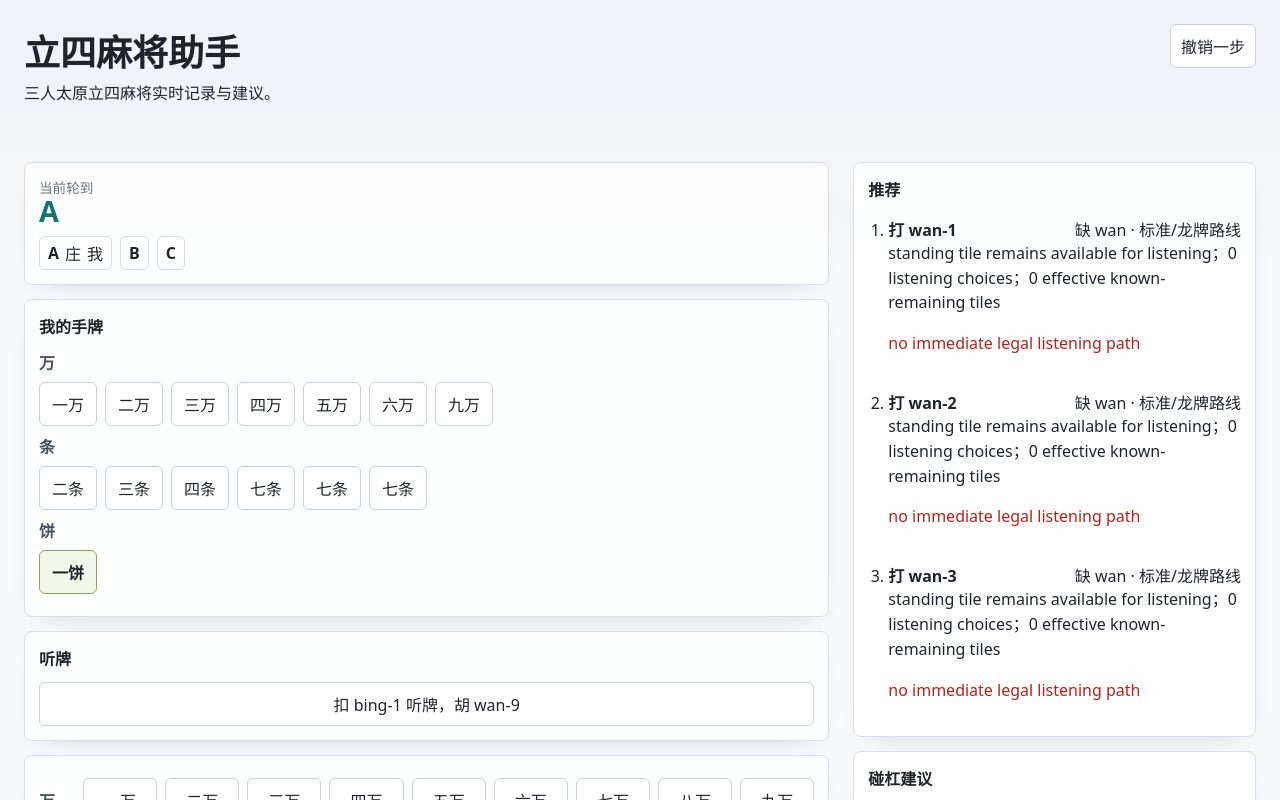
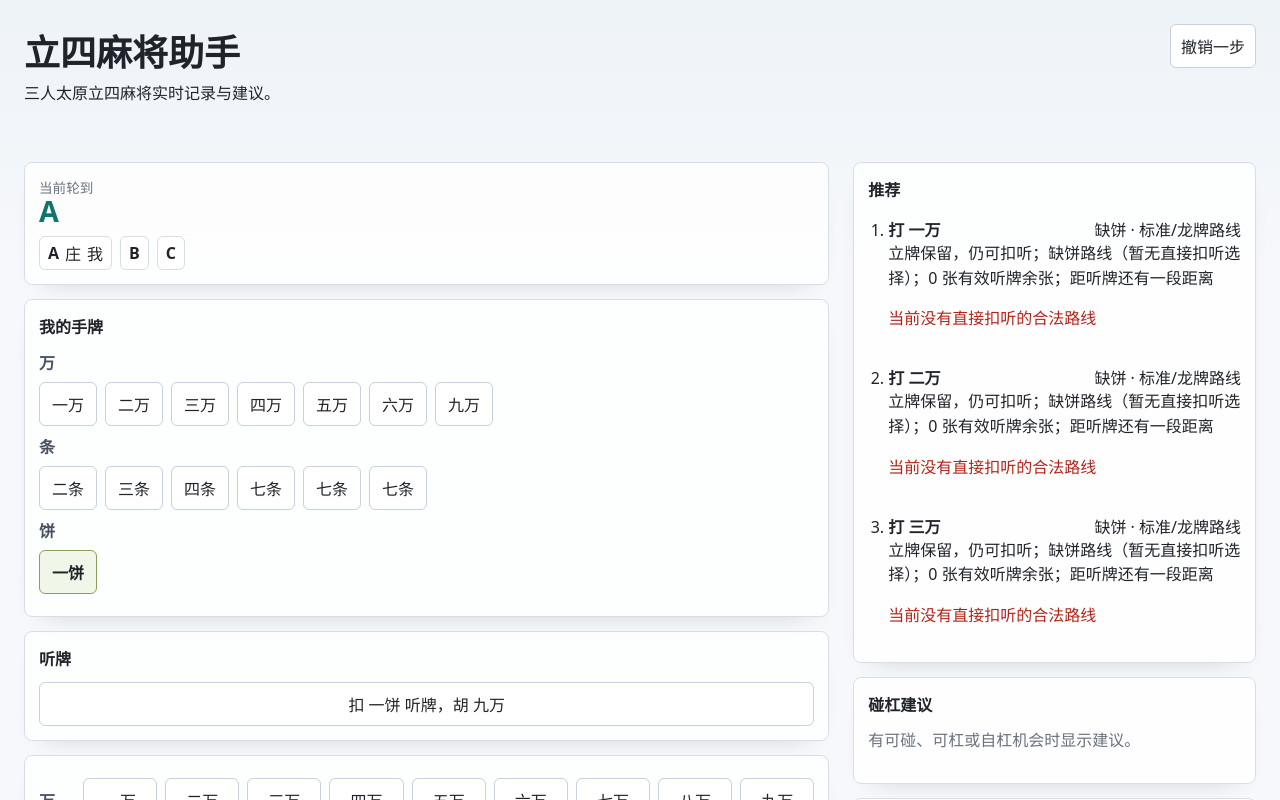
Before and after one commit to AllureCurtain/lisi-mahjong-assistant, a React (Vite) app: page / in a window 1280 px wide. Shown: the top 800 px of the page. Built offline with nearby package versions, Linux system fonts and the light colour scheme.

Commit message:
feat: score three missing-suit routes in chinese advice

```diff
--- a/src/domain/meld.ts
+++ b/src/domain/meld.ts
@@ -5,6 +5,13 @@ export const SEATS: Seat[] = ['A', 'B', 'C'];
 
 export type MeldType = 'pong' | 'exposed-kong' | 'concealed-kong' | 'added-kong';
 
+export const MELD_TYPE_CHINESE: Record<MeldType, string> = {
+  pong: '碰',
+  'exposed-kong': '明杠',
+  'concealed-kong': '暗杠',
+  'added-kong': '补杠',
+};
+
 export interface Meld {
   type: MeldType;
   tile: Tile;
--- a/src/domain/tile.ts
+++ b/src/domain/tile.ts
@@ -11,6 +11,32 @@ export type TileCounts = Partial<Record<TileKey, number>>;
 
 export const SUITS: Suit[] = ['wan', 'tiao', 'bing'];
 export const RANKS: Rank[] = [1, 2, 3, 4, 5, 6, 7, 8, 9];
+
+export const SUIT_CHINESE: Record<Suit, string> = {
+  wan: '万',
+  tiao: '条',
+  bing: '饼',
+};
+
+const RANK_CHINESE: Record<Rank, string> = {
+  1: '一',
+  2: '二',
+  3: '三',
+  4: '四',
+  5: '五',
+  6: '六',
+  7: '七',
+  8: '八',
+  9: '九',
+};
+
+export function tileChineseName(tile: Tile): string {
+  return `${RANK_CHINESE[tile.rank]}${SUIT_CHINESE[tile.suit]}`;
+}
+
+export function tileKeyChineseName(key: TileKey): string {
+  return tileChineseName(parseTileKey(key));
+}
 
 export const ALL_TILES: Tile[] = SUITS.flatMap((suit) =>
   RANKS.map((rank) => ({ suit, rank })),
--- a/src/recommendation/recommend.ts
+++ b/src/recommendation/recommend.ts
@@ -1,11 +1,13 @@
 import {
   SUITS,
+  SUIT_CHINESE,
   addCount,
   countTiles,
   keysFromTiles,
   parseTileKey,
   remainingCopies,
   tileCount,
+  tileChineseName,
   tileKey,
   type Meld,
   type Suit,
@@ -15,16 +17,22 @@ import {
 } from '../domain';
 import {
   canDeclareListeningByStandingDiscard,
-  hasExactlyTwoSuits,
+  isLegalLisiWin,
   normalDiscardCandidates,
+  type ListeningChoice,
 } from '../rules/lisiRules';
-import { isLegalLisiWin } from '../rules/lisiRules';
 import { isCompleteDragonHand, isCompleteStandardHand } from '../rules/handEvaluator';
 
 export interface DiscardRoute {
   missingSuit: Suit;
   shape: 'standard' | 'dragon' | 'standard-or-dragon';
+  listeningChoiceCount: number;
+  effectiveTileCount: number;
+  winningKeyCount: number;
+  feasible: boolean;
 }
+
+export type ListeningDistance = 0 | 1 | 2 | 3;
 
 export interface DiscardRecommendationInput {
   concealed: Tile[];
@@ -37,6 +45,7 @@ export interface DiscardRecommendationInput {
 export interface DiscardRecommendation {
   discardKey: TileKey;
   route: DiscardRoute;
+  distanceToListening: ListeningDistance;
   score: number;
   effectiveTileCount: number;
   warningLevel: 'normal' | 'caution';
@@ -101,43 +110,6 @@ function removeOneTile(tiles: Tile[], target: Tile): Tile[] {
   });
 }
 
-function routeForTiles(tiles: Tile[], melds: Meld[]): DiscardRoute {
-  const suits = new Set<Suit>([...tiles.map((tile) => tile.suit), ...melds.map((meld) => meld.tile.suit)]);
-  const missingSuit = SUITS.find((suit) => !suits.has(suit)) ?? SUITS[0];
-  return { missingSuit, shape: 'standard-or-dragon' };
-}
-
-function routeAfterListeningChoice(
-  tiles: Tile[],
-  standing: Tile[],
-  melds: Meld[],
-  listeningChoices: ReturnType<typeof canDeclareListeningByStandingDiscard>,
-): DiscardRoute {
-  const firstChoice = listeningChoices[0];
-  if (!firstChoice) {
-    return routeForTiles(tiles, melds);
-  }
-  const standingDiscard = standing.find((tile) => tileKey(tile) === firstChoice.discardKey);
-  const afterStandingDiscard = standingDiscard ? removeOneTile(tiles, standingDiscard) : tiles;
-  const baseRoute = routeForTiles(afterStandingDiscard, melds);
-  const counts = countTiles(afterStandingDiscard);
-  const hasStandard = firstChoice.winningKeys.some((key) =>
-    isCompleteStandardHand(addCount(counts, parseTileKey(key), 1), melds.length),
-  );
-  const hasDragon = firstChoice.winningKeys.some((key) =>
-    isCompleteDragonHand(addCount(counts, parseTileKey(key), 1), melds.length),
-  );
-  const shape =
-    hasStandard && hasDragon
-      ? 'standard-or-dragon'
-      : hasDragon
-        ? 'dragon'
-        : hasStandard
-          ? 'standard'
-          : baseRoute.shape;
-  return { ...baseRoute, shape };
-}
-
 function effectiveTileCount(winningKeys: Set<TileKey>, seenCounts: TileCounts): number {
   return Array.from(winningKeys).reduce(
     (sum, key) => sum + remainingCopies(parseTileKey(key), seenCounts),
@@ -147,6 +119,173 @@ function effectiveTileCount(winningKeys: Set<TileKey>, seenCounts: TileCounts):
 
 function uniqueTiles(tiles: Tile[]): Tile[] {
   return Array.from(new Set(keysFromTiles(tiles))).map((key) => parseTileKey(key));
+}
+
+function suitsOf(tiles: Tile[], melds: Meld[]): Set<Suit> {
+  return new Set<Suit>([...tiles.map((tile) => tile.suit), ...melds.map((meld) => meld.tile.suit)]);
+}
+
+function routeShapeForChoice(
+  eventualCounts: TileCounts,
+  meldGroupCount: number,
+  winningKeys: TileKey[],
+): DiscardRoute['shape'] {
+  let hasStandard = false;
+  let hasDragon = false;
+  for (const key of winningKeys.slice(0, 12)) {
+    const withWin = addCount(eventualCounts, parseTileKey(key), 1);
+    if (isCompleteStandardHand(withWin, meldGroupCount)) {
+      hasStandard = true;
+    }
+    if (isCompleteDragonHand(withWin, meldGroupCount)) {
+      hasDragon = true;
+    }
+  }
+  if (hasStandard && hasDragon) {
+    return 'standard-or-dragon';
+  }
+  if (hasDragon) {
+    return 'dragon';
+  }
+  if (hasStandard) {
+    return 'standard';
+  }
+  return 'standard-or-dragon';
+}
+
+function infeasibleRoute(missingSuit: Suit): DiscardRoute {
+  return {
+    missingSuit,
+    shape: 'standard-or-dragon',
+    listeningChoiceCount: 0,
+    effectiveTileCount: 0,
+    winningKeyCount: 0,
+    feasible: false,
+  };
+}
+
+function evaluateRoutes(
+  remainingConcealed: Tile[],
+  standing: Tile[],
+  melds: Meld[],
+  listeningChoices: ListeningChoice[],
+  seenCounts: TileCounts,
+): DiscardRoute[] {
+  const meldGroupCount = melds.length;
+
+  // The eventual winning hand excludes the standing tile that will be
+  // discarded face-down when listening is declared.
+  const eventualHands: Tile[][] =
+    listeningChoices.length > 0
+      ? listeningChoices.map((choice) => removeOneTile(remainingConcealed, parseTileKey(choice.discardKey)))
+      : standing.length > 0
+        ? uniqueTiles(standing)
+            .map((standingTile) => removeOneTile(remainingConcealed, standingTile))
+            .filter((hand): hand is Tile[] => hand !== undefined)
+        : [remainingConcealed];
+  const fallbackHands = eventualHands.length > 0 ? eventualHands : [remainingConcealed];
+
+  return SUITS.map((missingSuit) => {
+    const allowedSuits = new Set<Suit>(SUITS.filter((suit) => suit !== missingSuit));
+
+    if (listeningChoices.length === 0) {
+      const feasible = fallbackHands.some((hand) => {
+        const used = suitsOf(hand, melds);
+        return Array.from(used).every((suit) => allowedSuits.has(suit));
+      });
+      if (!feasible) {
+        return infeasibleRoute(missingSuit);
+      }
+      return {
+        missingSuit,
+        shape: 'standard-or-dragon' as const,
+        listeningChoiceCount: 0,
+        effectiveTileCount: 0,
+        winningKeyCount: 0,
+        feasible: true,
+      };
+    }
+
+    const compatibleChoices = listeningChoices
+      .map((choice, index) => ({ choice, eventualHand: fallbackHands[index] }))
+      .filter(({ eventualHand }) => {
+        const used = suitsOf(eventualHand, melds);
+        return Array.from(used).every((suit) => allowedSuits.has(suit));
+      });
+
+    if (compatibleChoices.length === 0) {
+      return infeasibleRoute(missingSuit);
+    }
+
+    const winningKeys = Array.from(
+      new Set(
+        compatibleChoices
+          .flatMap(({ choice }) => choice.winningKeys)
+          .filter((key) => allowedSuits.has(parseTileKey(key).suit)),
+      ),
+    );
+    const effective = effectiveTileCount(new Set(winningKeys), seenCounts);
+    const shape = routeShapeForChoice(
+      countTiles(compatibleChoices[0].eventualHand),
+      meldGroupCount,
+      winningKeys,
+    );
+
+    return {
+      missingSuit,
+      shape,
+      listeningChoiceCount: compatibleChoices.length,
+      effectiveTileCount: effective,
+      winningKeyCount: winningKeys.length,
+      feasible: true,
+    } satisfies DiscardRoute;
+  });
+}
+
+function bestRoute(routes: DiscardRoute[]): DiscardRoute | undefined {
+  const feasible = routes.filter((route) => route.feasible);
+  if (feasible.length === 0) {
+    return undefined;
+  }
+  return [...feasible].sort(
+    (a, b) =>
+      b.listeningChoiceCount - a.listeningChoiceCount ||
+      b.effectiveTileCount - a.effectiveTileCount ||
+      SUITS.indexOf(a.missingSuit) - SUITS.indexOf(b.missingSuit),
+  )[0];
+}
+
+export function distanceToListening(
+  concealed: Tile[],
+  standing: Tile[],
+  melds: Meld[],
+): ListeningDistance {
+  if (standing.length === 0) {
+    return 3;
+  }
+  if (canDeclareListeningByStandingDiscard({ concealed, standing, melds }).length > 0) {
+    return 0;
+  }
+  for (const tile of uniqueTiles(concealed)) {
+    const after = removeOneTile(concealed, tile);
+    if (canDeclareListeningByStandingDiscard({ concealed: after, standing, melds }).length > 0) {
+      return 1;
+    }
+  }
+  return 2;
+}
+
+function distanceReason(distance: ListeningDistance): string {
+  if (distance === 0) {
+    return '打这张后即可扣立牌听牌';
+  }
+  if (distance === 1) {
+    return '再进张调整后即可扣听';
+  }
+  if (distance === 2) {
+    return '距听牌还有一段距离';
+  }
+  return '已无立牌，本局无法听牌';
 }
 
 export function recommendDiscards(input: DiscardRecommendationInput): DiscardRecommendation[] {
@@ -160,47 +299,77 @@ export function recommendDiscards(input: DiscardRecommendationInput): DiscardRec
         standing: input.standing,
         melds: input.melds,
       });
-      const winningKeys = new Set(listeningChoices.flatMap((choice) => choice.winningKeys));
-      const effective = effectiveTileCount(winningKeys, input.seenCounts);
+      const routes = evaluateRoutes(
+        remainingConcealed,
+        input.standing,
+        input.melds,
+        listeningChoices,
+        input.seenCounts,
+      );
+      const route = bestRoute(routes);
+      const distance = distanceToListening(remainingConcealed, input.standing, input.melds);
+
       const warnings: string[] = [];
       if (input.opponentsListening > 0) {
-        warnings.push(`${input.opponentsListening} opponent listening risk`);
+        warnings.push(`${input.opponentsListening} 家已听牌，出牌需防点炮`);
       }
       if (listeningChoices.length === 0) {
-        warnings.push('no immediate legal listening path');
+        warnings.push('当前没有直接扣听的合法路线');
       }
-      if (winningKeys.size > 0 && effective === 0) {
-        warnings.push('winning tiles appear exhausted in known tiles');
+      if (route && route.winningKeyCount > 0 && route.effectiveTileCount === 0) {
+        warnings.push('胡牌张在已知牌中已耗尽');
+      }
+      if (!route) {
+        warnings.push('三门花色齐全，缺门路线无法成立');
+      }
+      if (input.standing.length === 0) {
+        warnings.push('已无立牌，本局无法听牌或胡牌');
       }
 
-      const keepsTwoSuitRoute =
-        hasExactlyTwoSuits(remainingConcealed, input.melds) || listeningChoices.length > 0;
-      const riskPenalty = input.opponentsListening * 2;
+      const routeScore = route
+        ? route.listeningChoiceCount * 10 + route.effectiveTileCount
+        : 0;
+      const distanceBonus = distance === 0 ? 6 : distance === 1 ? 2 : distance === 2 ? -4 : -30;
       const score =
-        listeningChoices.length * 10 +
-        effective +
-        (keepsTwoSuitRoute ? 2 : -5) +
+        routeScore +
+        distanceBonus +
         (input.standing.length > 0 ? 2 : -10) -
-        riskPenalty;
+        (route ? 0 : 20) -
+        input.opponentsListening * 2;
+
+      const routeReasons = route
+        ? [
+            `缺${SUIT_CHINESE[route.missingSuit]}路线（${
+              route.listeningChoiceCount > 0
+                ? `${route.listeningChoiceCount} 种扣听选择`
+                : '暂无直接扣听选择'
+            }）`,
+            `${route.effectiveTileCount} 张有效听牌余张`,
+          ]
+        : ['没有可用的缺门路线'];
+      const reasons = [
+        input.standing.length > 0 ? '立牌保留，仍可扣听' : '已无立牌，无法再听牌',
+        ...routeReasons,
+        distanceReason(distance),
+      ];
+
+      const fallbackRoute: DiscardRoute = {
+        missingSuit: SUITS[0],
+        shape: 'standard-or-dragon',
+        listeningChoiceCount: 0,
+        effectiveTileCount: 0,
+        winningKeyCount: 0,
+        feasible: false,
+      };
 
       return {
         discardKey: tileKey(discard),
-        route: routeAfterListeningChoice(
-          remainingConcealed,
-          input.standing,
-          input.melds,
-          listeningChoices,
-        ),
+        route: route ?? fallbackRoute,
+        distanceToListening: distance,
         score,
-        effectiveTileCount: effective,
+        effectiveTileCount: route?.effectiveTileCount ?? 0,
         warningLevel: warnings.length > 0 ? 'caution' : 'normal',
-        reasons: [
-          input.standing.length > 0
-            ? 'standing tile remains available for listening'
-            : 'no standing tile remains',
-          `${listeningChoices.length} listening choices`,
-          `${effective} effective known-remaining tiles`,
-        ],
+        reasons,
         warnings,
       } satisfies DiscardRecommendation;
     })
@@ -217,8 +386,8 @@ function callAdvice(
       kind,
       judgement: 'not-recommended',
       score: -100,
-      reasons: ['hand is locked after listening'],
-      warnings: ['cannot call after listening'],
+      reasons: ['听牌后手牌已锁定'],
+      warnings: ['听牌后不能碰杠'],
     };
   }
 
@@ -228,8 +397,8 @@ function callAdvice(
       kind,
       judgement: 'not-recommended',
       score: -50,
-      reasons: [`need ${neededCopies} matching concealed tiles`],
-      warnings: ['not enough matching tiles'],
+      reasons: [`手中需要 ${neededCopies} 张同牌`],
+      warnings: ['手中同牌数量不足'],
     };
   }
 
@@ -237,10 +406,10 @@ function callAdvice(
   const remainingStanding = input.standing.length - Math.min(standingCopies, neededCopies);
   const warnings: string[] = [];
   if (remainingStanding <= 0) {
-    warnings.push('call would leave no standing tile for listening');
+    warnings.push('碰杠会耗尽最后一张立牌');
   }
   if (input.opponentsListening > 0) {
-    warnings.push('opponent listening risk');
+    warnings.push(`${input.opponentsListening} 家已听牌，有放炮风险`);
   }
   const score = 4 + (kind === 'kong' ? 2 : 0) + remainingStanding * 2 - warnings.length * 5;
   return {
@@ -248,11 +417,9 @@ function callAdvice(
     judgement: warnings.length > 0 ? 'not-recommended' : score >= 6 ? 'recommend' : 'optional',
     score,
     reasons: [
-      `${availableCopies} matching concealed tiles`,
-      remainingStanding > 0
-        ? 'standing tile remains available for listening'
-        : 'no standing tile remains after call',
-      kind === 'kong' ? 'kong adds tail draw and possible winner-only bonus' : 'pong jumps turn to caller',
+      `手中已有 ${availableCopies} 张同牌`,
+      remainingStanding > 0 ? '碰杠后仍保留立牌扣听' : '碰杠后无立牌，不能再听牌',
+      kind === 'kong' ? '杠后可补牌，杠分仅在胡牌时计' : '碰后轮到自己出牌',
     ],
     warnings,
   };
@@ -284,10 +451,8 @@ export function recommendSelfKongs(input: SelfKongRecommendationInput): SelfKong
         tileKey: key,
         judgement: wouldLeaveStanding ? 'optional' : 'not-recommended',
         reasons: [
-          'four concealed copies are available',
-          wouldLeaveStanding
-            ? 'standing tile remains available for listening'
-            : 'kong would consume the last standing tile',
+          '手中四张同牌可暗杠',
+          wouldLeaveStanding ? '暗杠后仍保留立牌' : '暗杠会耗尽最后一张立牌',
         ],
       };
     });
@@ -298,27 +463,32 @@ export function recommendSelfKongs(input: SelfKongRecommendationInput): SelfKong
       kind: 'added-kong',
       tileKey: tileKey(meld.tile),
       judgement: 'optional',
-      reasons: ['existing pong can be upgraded with the fourth tile', 'kong bonus scores only if user wins'],
+      reasons: ['已有碰牌可补杠', '杠分仅在胡牌时计'],
     }));
 
   return [...concealedKongs, ...addedKongs];
 }
 
-export function recommendAfterListening(input: AfterListeningRecommendationInput): AfterListeningRecommendation {
+export function recommendAfterListening(
+  input: AfterListeningRecommendationInput,
+): AfterListeningRecommendation {
   if (!input.hasDeclaredListening) {
-    return { mode: 'not-listening', reasons: ['player has not declared listening'] };
+    return { mode: 'not-listening', reasons: ['尚未听牌，继续按常规推荐'] };
   }
 
   if (input.drawnTile) {
     const key = tileKey(input.drawnTile);
     const counts = { ...input.lockedCounts, [key]: (input.lockedCounts[key] ?? 0) + 1 };
     if (isLegalLisiWin({ counts, melds: input.melds, hasDeclaredListening: true })) {
-      return { mode: 'self-draw-win', reasons: [`drawn ${key} completes a legal Lisi win`] };
+      return {
+        mode: 'self-draw-win',
+        reasons: [`摸进的 ${tileChineseName(input.drawnTile)} 已成合法胡牌，可自摸结算`],
+      };
     }
     return {
       mode: 'discard-drawn-tile',
       requiredDiscardKey: key,
-      reasons: [`locked listener must discard drawn ${key}`],
+      reasons: [`锁手后必须打出刚摸的 ${tileChineseName(input.drawnTile)}`],
     };
   }
 
@@ -326,9 +496,12 @@ export function recommendAfterListening(input: AfterListeningRecommendationInput
     const key = tileKey(input.discardedTile);
     const counts = { ...input.lockedCounts, [key]: (input.lockedCounts[key] ?? 0) + 1 };
     if (isLegalLisiWin({ counts, melds: input.melds, hasDeclaredListening: true })) {
-      return { mode: 'discard-win', reasons: [`discarded ${key} completes a legal Lisi win`] };
+      return {
+        mode: 'discard-win',
+        reasons: [`对手打出的 ${tileChineseName(input.discardedTile)} 可胡，可点炮结算`],
+      };
     }
   }
 
-  return { mode: 'waiting', reasons: ['waiting for a winning draw or discard'] };
+  return { mode: 'waiting', reasons: ['等待胡牌：自摸或对手点炮'] };
 }
--- a/src/ui/ListeningPanel.tsx
+++ b/src/ui/ListeningPanel.tsx
@@ -1,4 +1,5 @@
 import type { ListeningChoice } from '../rules/lisiRules';
+import { tileKeyChineseLabel } from './tileLabel';
 
 export interface ListeningPanelProps {
   choices: ListeningChoice[];
@@ -13,7 +14,8 @@ export function ListeningPanel({ choices, onDeclare }: ListeningPanelProps) {
         <div className="action-list">
           {choices.map((choice) => (
             <button key={choice.discardKey} onClick={() => onDeclare(choice)} type="button">
-              扣 {choice.discardKey} 听牌，胡 {choice.winningKeys.join('、')}
+              扣 {tileKeyChineseLabel(choice.discardKey)} 听牌，胡{' '}
+              {choice.winningKeys.map(tileKeyChineseLabel).join('、')}
             </button>
           ))}
         </div>
--- a/src/ui/MeldArea.tsx
+++ b/src/ui/MeldArea.tsx
@@ -1,4 +1,4 @@
-import type { GameState } from '../domain';
+import { MELD_TYPE_CHINESE, type GameState } from '../domain';
 import { tileChineseLabel } from './TileButton';
 
 export interface MeldAreaProps {
@@ -17,7 +17,7 @@ export function MeldArea({ game }: MeldAreaProps) {
         <div className="meld-list">
           {melds.map((meld) => (
             <span className="meld-item" key={`${meld.owner}-${meld.type}-${meld.index}`}>
-              {meld.owner} {meld.type} {tileChineseLabel(meld.tile)}
+              {meld.owner} {MELD_TYPE_CHINESE[meld.type]} {tileChineseLabel(meld.tile)}
             </span>
           ))}
         </div>
--- a/src/ui/RecommendationPanel.tsx
+++ b/src/ui/RecommendationPanel.tsx
@@ -1,3 +1,5 @@
+import { tileKeyChineseLabel } from './tileLabel';
+import { suitChineseLabel } from './tileLabel';
 import type { AfterListeningRecommendation, DiscardRecommendation } from '../recommendation/recommend';
 
 export interface RecommendationPanelProps {
@@ -14,7 +16,7 @@ function afterListeningText(afterListening?: AfterListeningRecommendation): stri
     return '对手弃牌可胡，可点炮结算。';
   }
   if (afterListening?.mode === 'discard-drawn-tile' && afterListening.requiredDiscardKey) {
-    return `锁手后不再显示手牌优化建议，必须打 ${afterListening.requiredDiscardKey}。`;
+    return `锁手后不再显示手牌优化建议，必须打 ${tileKeyChineseLabel(afterListening.requiredDiscardKey)}。`;
   }
   return '锁手后不再显示手牌优化建议，只记录摸牌后必须打出的那张牌。';
 }
@@ -27,6 +29,13 @@ function routeShapeLabel(shape: DiscardRecommendation['route']['shape']): string
     return '龙牌路线';
   }
   return '标准/龙牌路线';
+}
+
+function routeLabel(route: DiscardRecommendation['route']): string {
+  if (!route.feasible) {
+    return '缺门路线不可行';
+  }
+  return `缺${suitChineseLabel[route.missingSuit]} · ${routeShapeLabel(route.shape)}`;
 }
 
 export function RecommendationPanel({
@@ -45,10 +54,8 @@ export function RecommendationPanel({
           {top.map((item) => (
             <li key={item.discardKey}>
               <div className="recommendation-line">
-                <strong>打 {item.discardKey}</strong>
-                <span>
-                  缺 {item.route.missingSuit} · {routeShapeLabel(item.route.shape)}
-                </span>
+                <strong>打 {tileKeyChineseLabel(item.discardKey)}</strong>
+                <span>{routeLabel(item.route)}</span>
               </div>
               <p>{item.reasons.join('；')}</p>
               {item.warnings.length > 0 ? <p className="warning-text">{item.warnings.join('；')}</p> : null}
--- /dev/null
+++ b/src/ui/tileLabel.ts
@@ -0,0 +1,24 @@
+import {
+  MELD_TYPE_CHINESE,
+  SUIT_CHINESE,
+  tileChineseName,
+  tileKeyChineseName,
+  type MeldType,
+  type Suit,
+  type Tile,
+  type TileKey,
+} from '../domain';
+
+export const suitChineseLabel = SUIT_CHINESE;
+
+export const meldTypeChineseLabel = MELD_TYPE_CHINESE;
+
+export function tileChineseLabel(tile: Tile): string {
+  return tileChineseName(tile);
+}
+
+export function tileKeyChineseLabel(key: TileKey): string {
+  return tileKeyChineseName(key);
+}
+
+export type { MeldType, Suit };
```
Also changed, not shown: src/ui/CallAdvicePanel.tsx (+27 -3 lines), src/ui/TileButton.tsx (+2 -21 lines), 1 other file (tests, documents, lock files or other folders).
